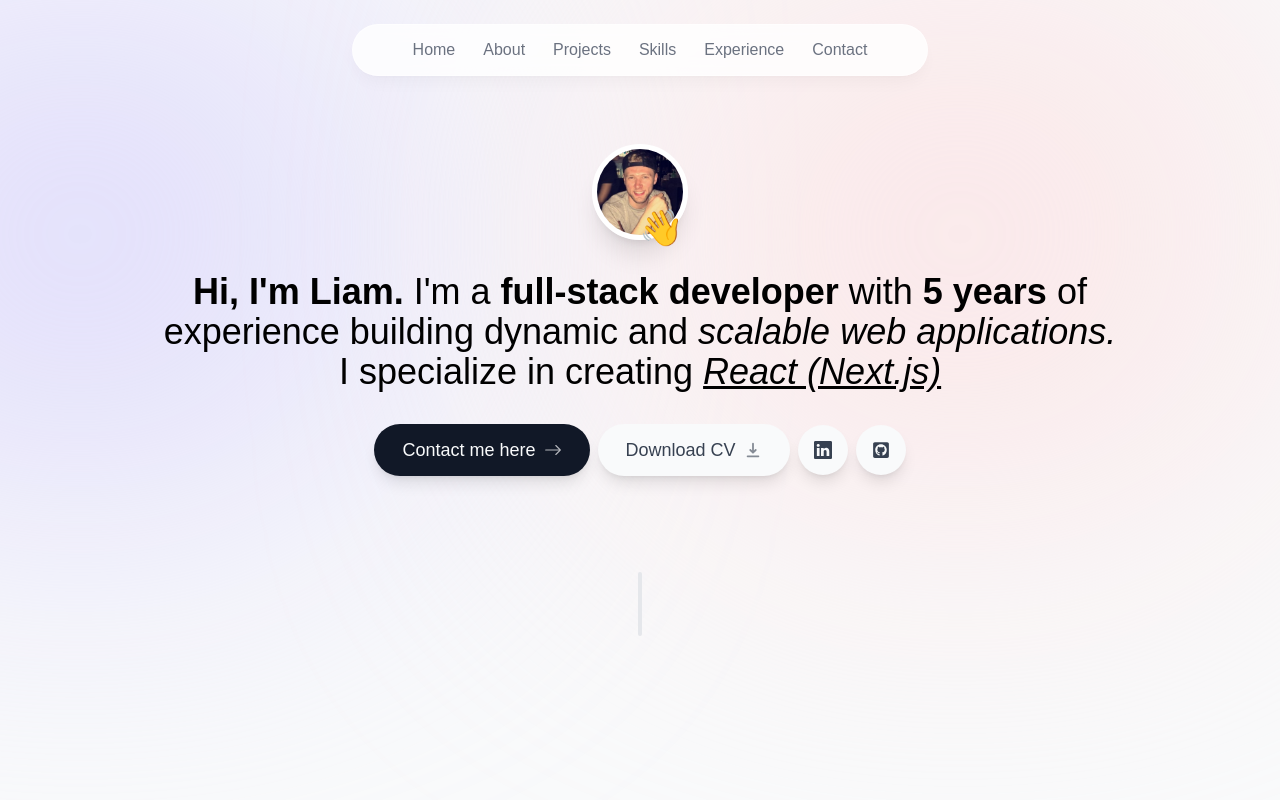
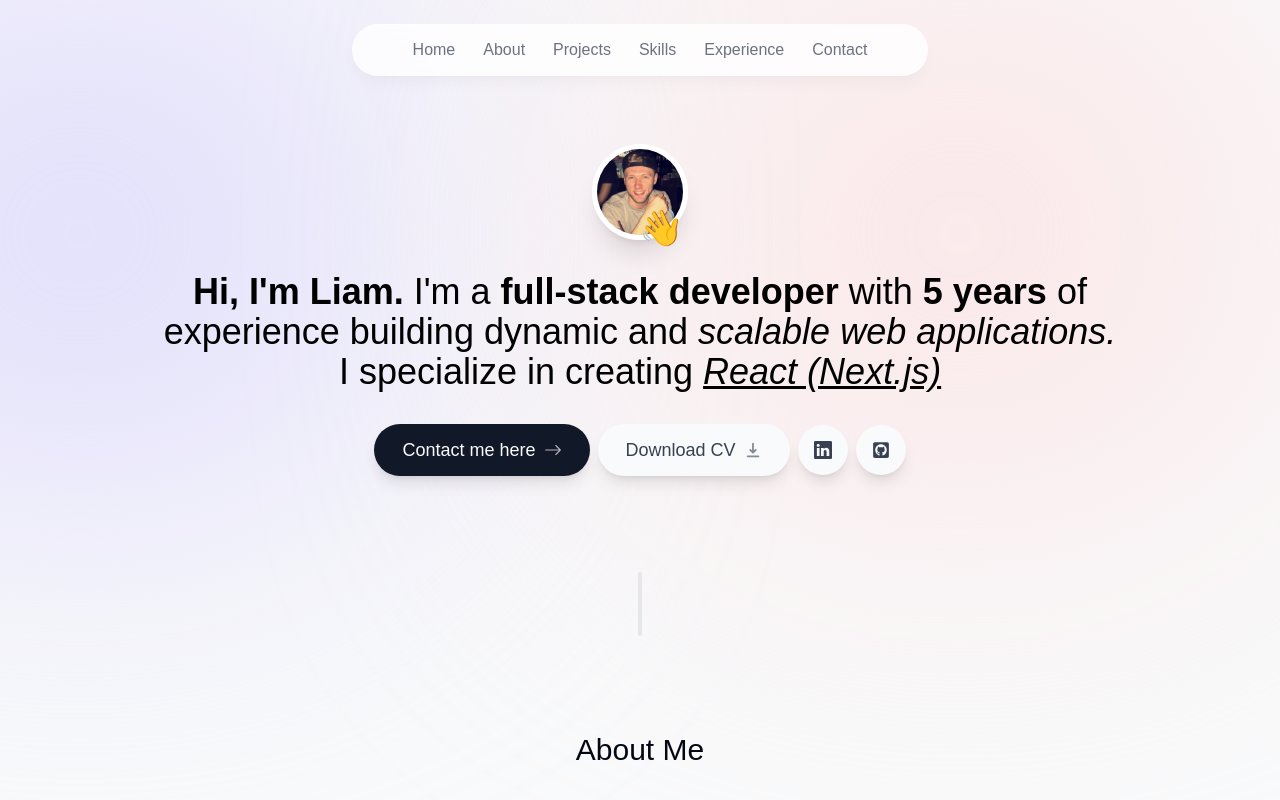
Before and after one commit to curm90/My-Dev-Portfolio, a Next.js app: page / in a window 1280 px wide. Shown: the top 800 px of the page. Built offline with nearby package versions, Linux system fonts and the light colour scheme.

Commit message:
render about section

```diff
--- a/src/app/page.tsx
+++ b/src/app/page.tsx
@@ -1,3 +1,4 @@
+import About from '@/components/About';
 import Intro from '@/components/Intro';
 import SectionDivider from '@/components/SectionDivider';
 
@@ -6,6 +7,7 @@ export default function Home() {
     <main className='flex flex-col items-center px-4'>
       <Intro />
       <SectionDivider />
+      <About />
     </main>
   );
 }
```
